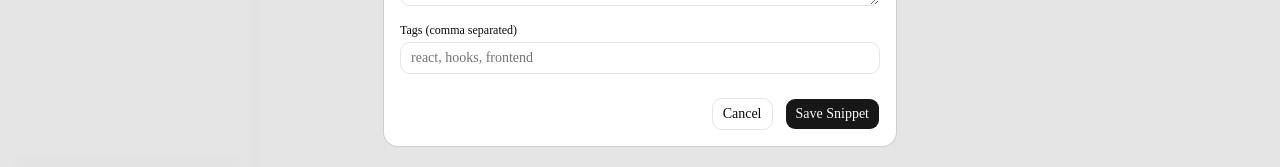
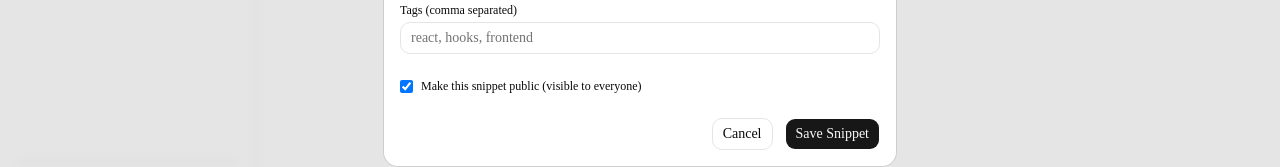
Before and after one commit to OshanDotMe/Noo-Snip, a Next.js app: page / in a window 1280 px wide. Both pictures are taken after a click on the button "New Snippet". Shown: the part 534-701 px from the top of the page. Built offline with nearby package versions, Linux system fonts and the light colour scheme; no server answers; the database is empty.

Commit message:
UI updated

```diff
--- a/components/CreateSnippetModal.tsx
+++ b/components/CreateSnippetModal.tsx
@@ -154,6 +154,19 @@ export default function CreateSnippetModal({
             />
           </div>
 
+          <div className="flex items-center gap-2 pt-2">
+            <input
+              type="checkbox"
+              id="is_public"
+              checked={isPublic}
+              onChange={(e) => setIsPublic(e.target.checked)}
+              className="rounded border-input"
+            />
+            <label htmlFor="is_public" className="text-xs font-medium cursor-pointer">
+              Make this snippet public (visible to everyone)
+            </label>
+          </div>
+
           <div className="flex justify-end gap-3 pt-2">
             <Button type="button" variant="outline" onClick={() => setOpen(false)}>
               Cancel
```
